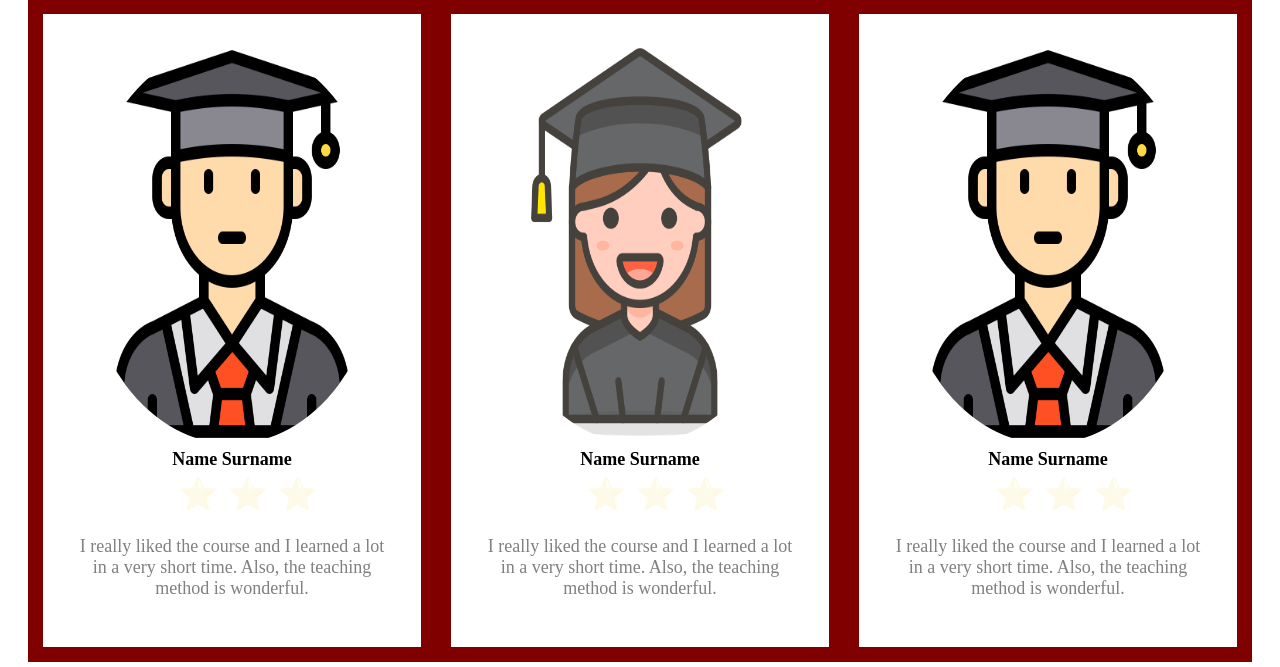
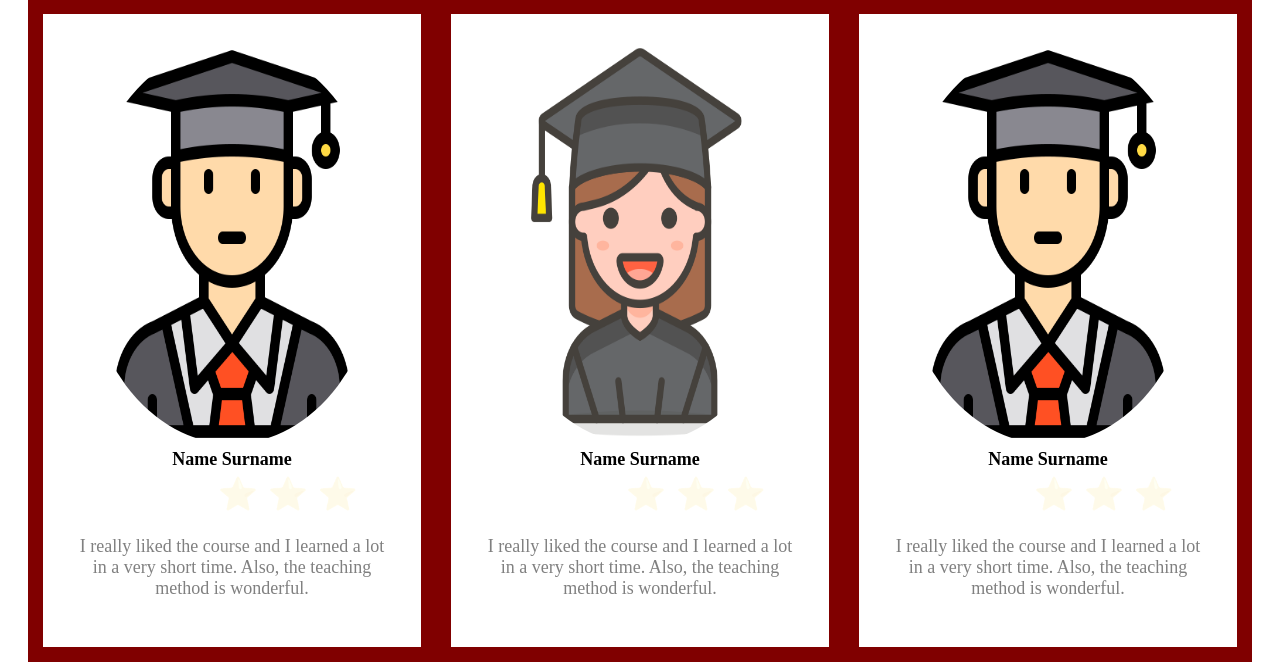
Before and after one commit to EdinaBajraktari/PROJEKTI, a PHP site: page /Home.html in a window 1280 px wide. Shown: the part 2091-2758 px from the top of the page. Run offline with PHP 8.4, Linux system fonts and the light colour scheme.

Commit message:
Ndryshim

```diff
--- a/Homestyle.css
+++ b/Homestyle.css
@@ -382,7 +382,7 @@ footer {
 
 .rating {
 
-  margin-left: 100px;
+  margin-left: 140px;
   --transition-duration: .75s;
   display: flex;
   font-size: 2rem;
```
